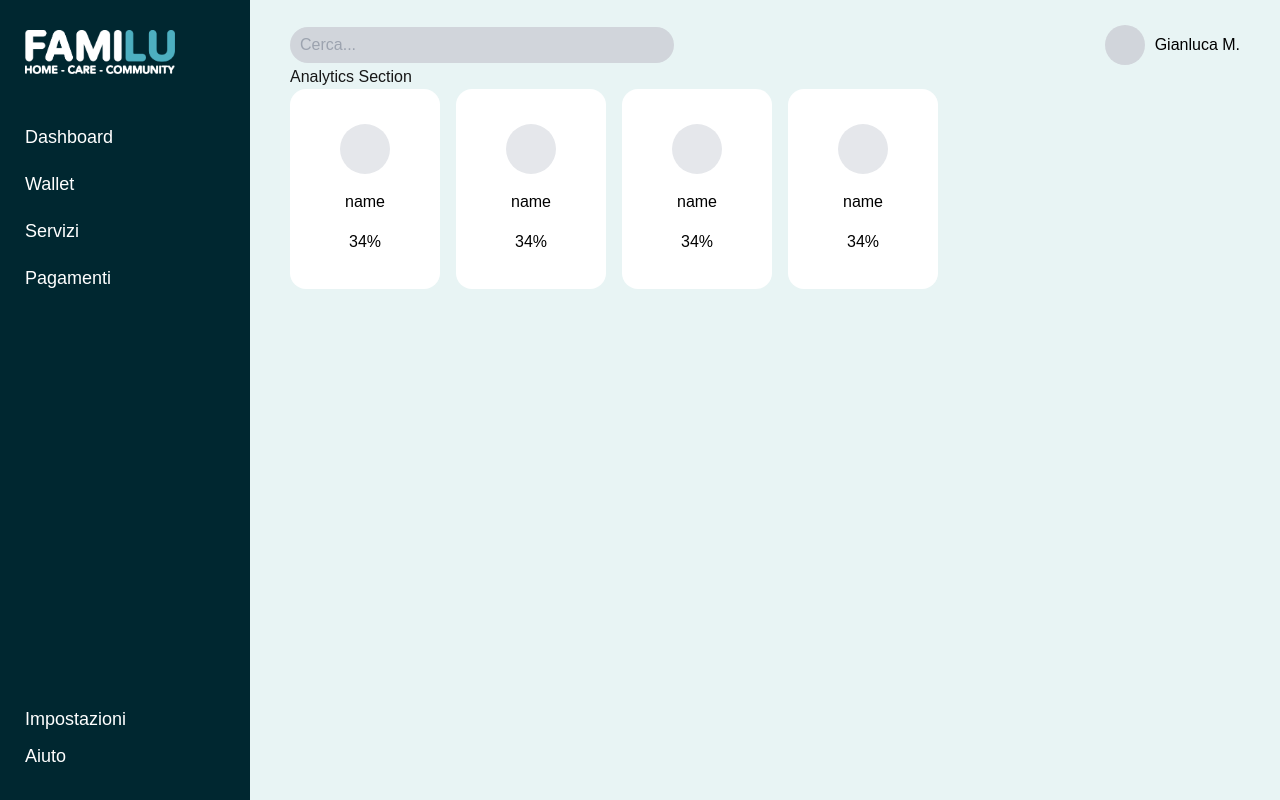
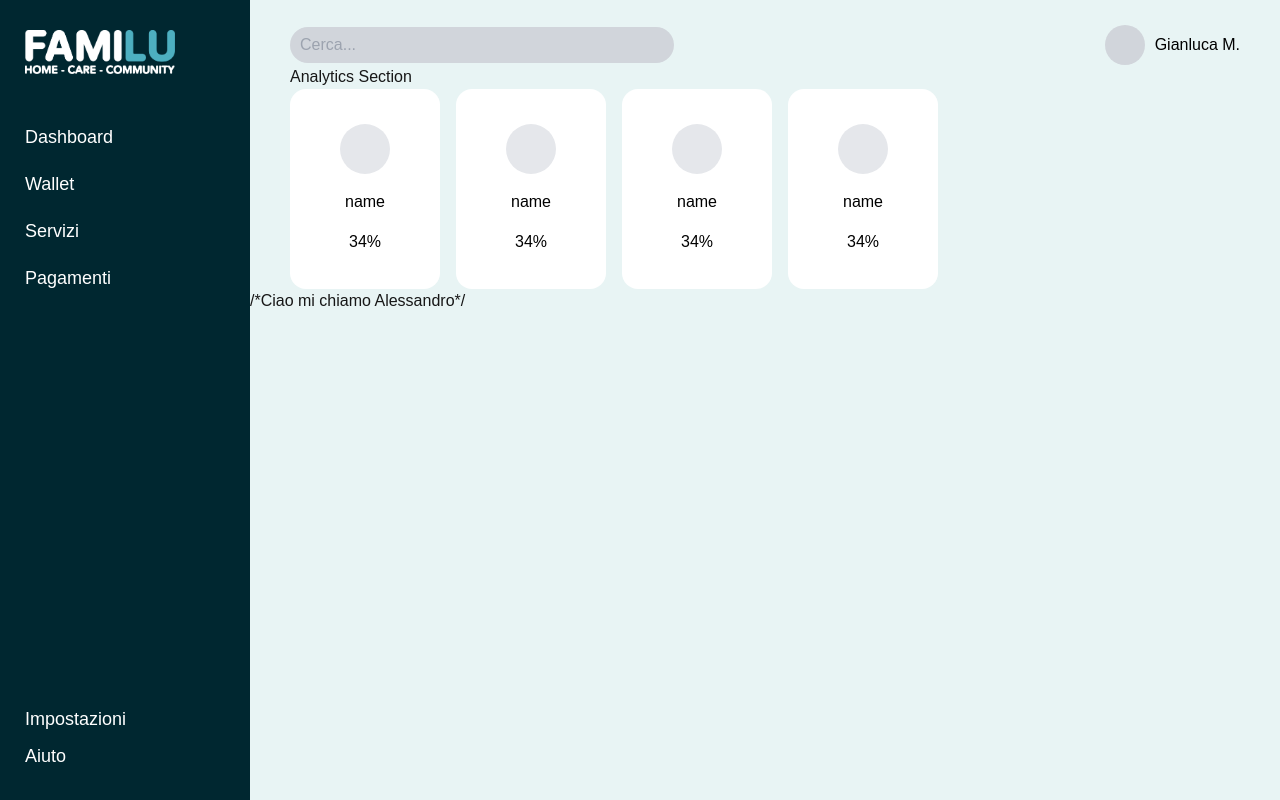
Before and after one commit to alexbusca/familu-frontend, a Next.js app: page / in a window 1280 px wide. Built offline with nearby package versions, Linux system fonts and the light colour scheme.

Commit message:
test Update Dashboard.js from github

```diff
--- a/src/app/pages/Dashboard.js
+++ b/src/app/pages/Dashboard.js
@@ -12,6 +12,7 @@ const Dashboard = () => {
             <MainHeader/>
             <Analytics/>
             <Matching/>
+        /*Ciao mi chiamo Alessandro*/
 
         </div>
     );
```
